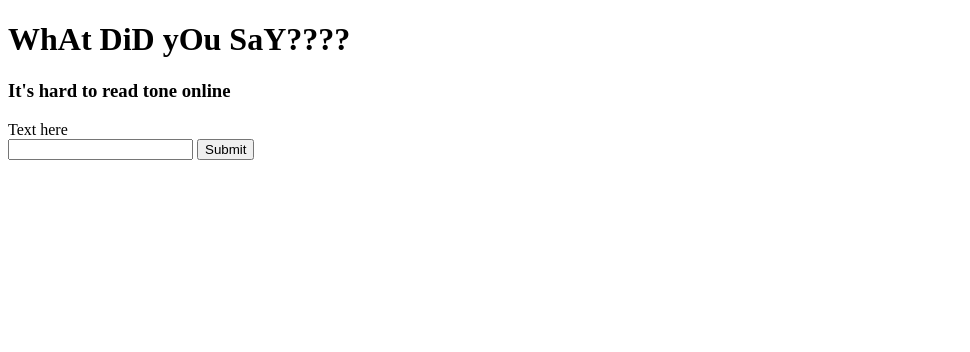
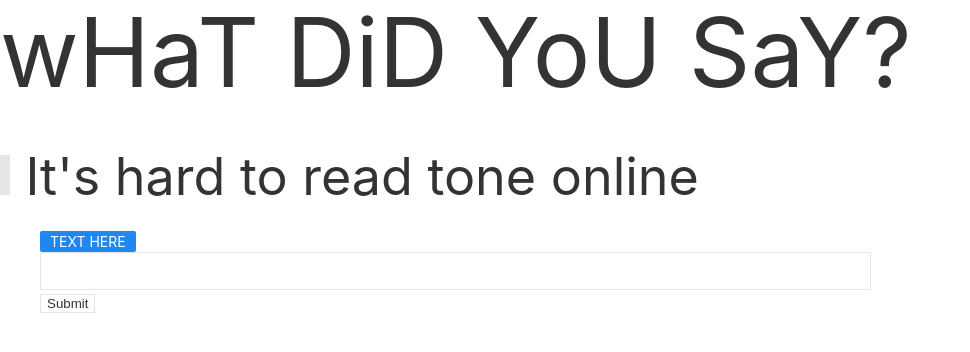
Before and after one commit to ksdevinney/sarcastic-text, a plain HTML site: page index.html in a window 1280 px wide. Shown: the whole page, without its empty margins (0-970 px from the left). Drawn offline with nearby package versions, Linux system fonts and the light colour scheme.

Commit message:
ukit for styling

```diff
--- a/index.html
+++ b/index.html
@@ -4,20 +4,23 @@
     <meta charset="UTF-8">
     <meta http-equiv="X-UA-Compatible" content="IE=edge">
     <meta name="viewport" content="width=<device-width>, initial-scale=1.0">
-    <title>sArCaSm GeNeRaToR</title>
+        <link rel="stylesheet" href="https://cdn.jsdelivr.net/npm/uikit@3.7.2/dist/css/uikit.min.css" />
+    <title>iNsTaNt sArCaSm</title>
 </head>
-<body>
+<body class="uk-align-left">
     <header>
-        <h1>WhAt DiD yOu SaY????</h1>
-        <h3>It's hard to read tone online</h3>
+        <h1 class="uk-heading-large">wHaT DiD YoU SaY?</h1>
+        <h3 class="uk-heading-small uk-heading-bullet">It's hard to read tone online</h3>
     </header>
     <main>
-        <form>
-            <label for="input">Text here</label><br>
-            <input type="text" id="input-text" required>
-            <input type="submit" value="Submit" id="submit-button">
+        <form class="uk-container">
+            <label for="input" class="uk-label">Text here</label><br>
+            <input type="text" id="input-text" class="uk-textarea" required>
+            <input type="submit" value="Submit" id="submit-button" class="uk-button-default">
         </form>
-        <p id="output-text"></p>
+        <div class="uk-container">
+            <p id="output-text"></p>
+        </div>
     </main>
     <script src="script.js"></script>
 </body>
--- a/script.js
+++ b/script.js
@@ -18,9 +18,11 @@ function transformText() {
     for (let i = 0; i < lowerCase.length; i++) {
         const current = lowerCase[i];
 
+        // even spaces should be lowercase
         if(i % 2 === 0) {
             newText += current;
         } else {
+            // everything else is uppercase
             newText += current.toUpperCase();
         }
     }
```
